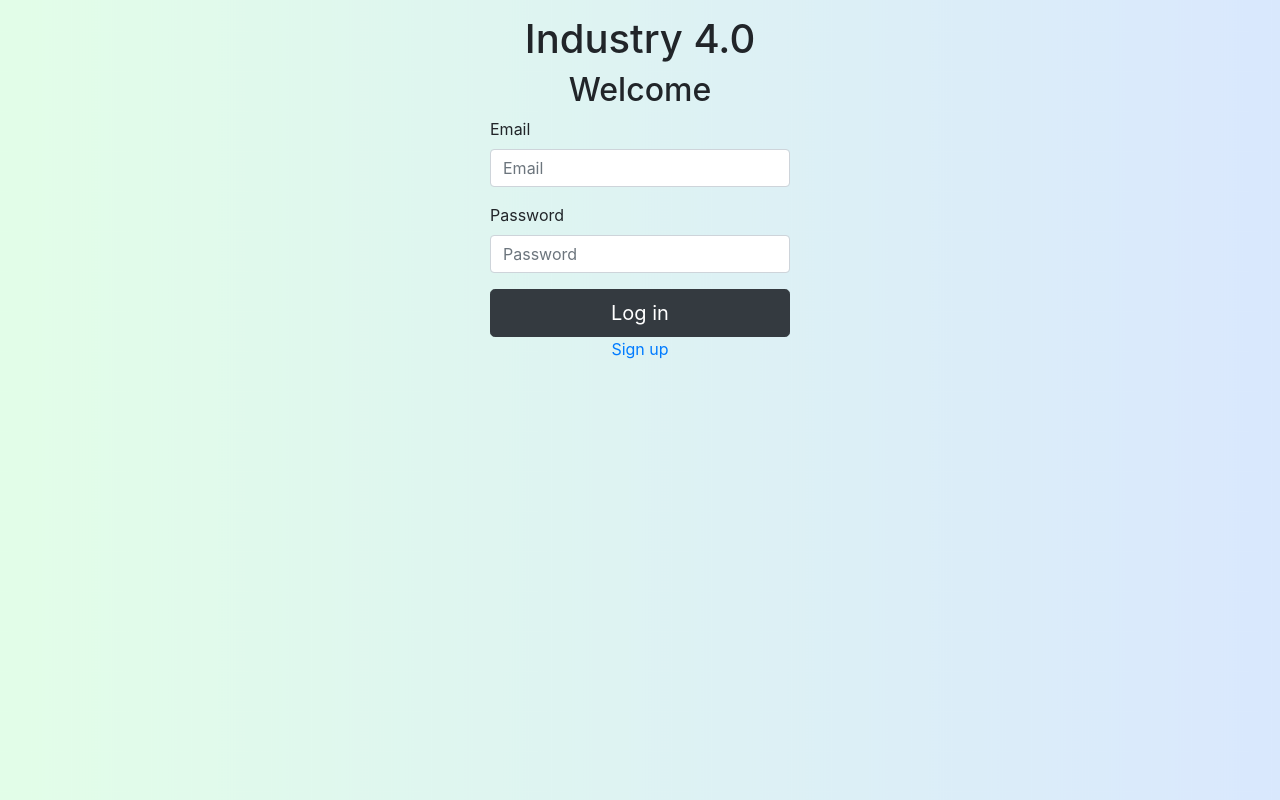
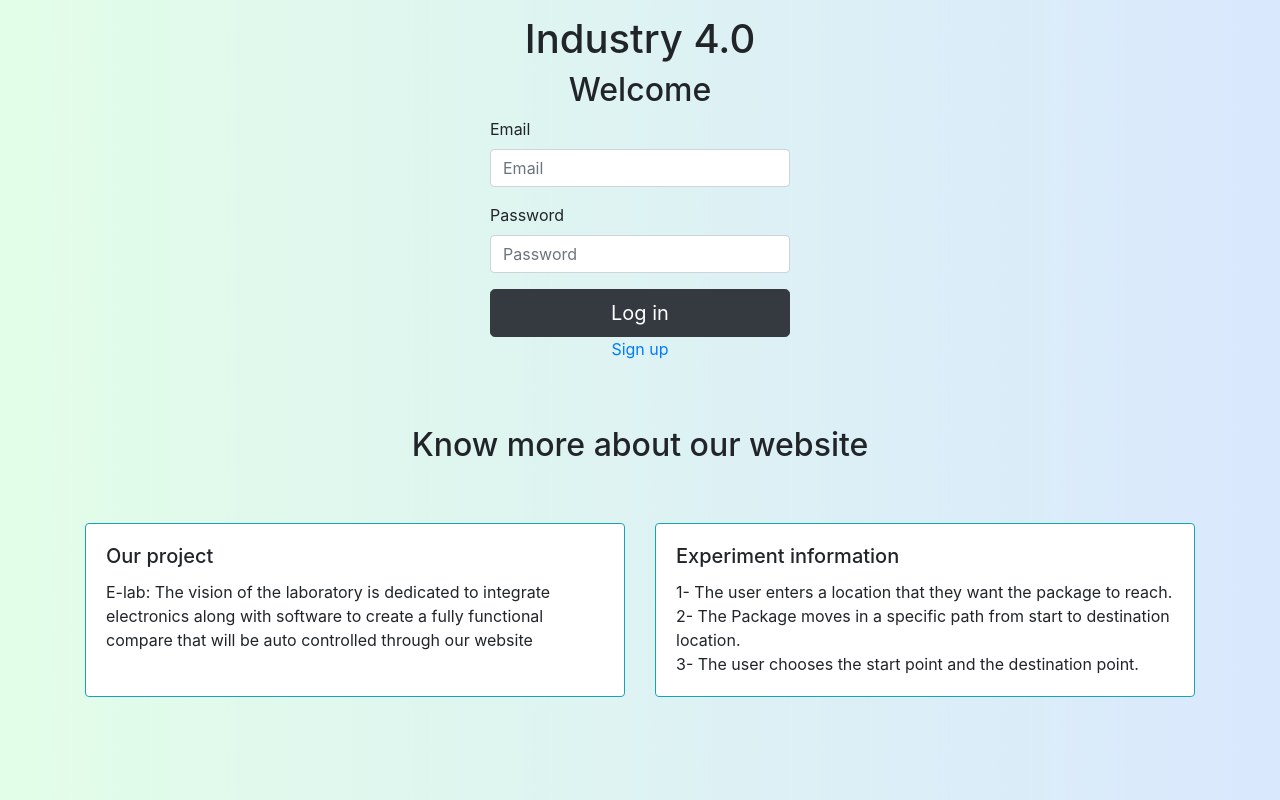
Before and after one commit to AhmedTremo/WebApp, a React (Create React App) app: page / in a window 1280 px wide. Built offline with nearby package versions, Linux system fonts and the light colour scheme.

Commit message:
Add files via upload

```diff
--- a/src/components/Login.js
+++ b/src/components/Login.js
@@ -2,6 +2,10 @@ import React, { Component } from "react";
 import './login.css'
 import { Form, FormGroup, Button, Label, Input } from "reactstrap";
 import fire from "../config/fire";
+import { CardDeck, Card,  Dropdown } from "react-bootstrap";
+import bsCustomFileInput from "bs-custom-file-input";
+import FileUpload from "./FileUpload";
+import { Link } from "react-router-dom";
 class Login extends Component {
     constructor(props) {
         super(props)
@@ -57,6 +61,7 @@ class Login extends Component {
     render() {
         return (
           <div>
+            <div>
           <form onSubmit={this.handleSubmit}>
                 <Form className="login-form">
                   <h1 className="text-center">Industry 4.0</h1>
@@ -94,6 +99,54 @@ class Login extends Component {
                   </div>
                 </Form>
                 </form></div>
+
+
+                <h2
+                  style={{
+                    display: "flex",
+                    justifyContent: "center",
+                    alignItems: "center",
+                    padding: 50,
+                  }}
+                >
+                  Know more about our website
+                </h2>
+                <CardDeck>
+                <Card border="info">
+                    <Card.Body>
+                      <Card.Title center>Our project</Card.Title>
+                      <Card.Text>
+                      E-lab: The vision of the laboratory is dedicated to integrate electronics along with software to create a fully functional compare that will be auto controlled through our website
+                      {" "}
+                      </Card.Text>
+                    </Card.Body>
+
+
+                  </Card>
+
+                  <Card border="info">
+                    <Card.Body>
+                      <Card.Title>Experiment information</Card.Title>
+                      <Card.Text>
+                       1- The user enters a location that they want the package to reach.{"\n"}
+                       <br></br>
+
+                       {"\n"}
+
+                       2- The Package moves in a specific path from start to destination location.{" "}
+                       <br></br>
+                       3- The user chooses the start point and the destination point.{" "}
+
+
+                      </Card.Text>
+                    </Card.Body>
+
+
+                  </Card>
+
+
+                </CardDeck>
+              </div>
         )}}
 
 
--- a/src/components/Register.js
+++ b/src/components/Register.js
@@ -2,6 +2,7 @@ import React, { Component } from "react";
 import axios from "axios";
 import './login.css'
 import fire from "../config/fire";
+import { CardDeck, Card,  Dropdown } from "react-bootstrap";
 import { Form, FormGroup, Button, Label, Input} from "reactstrap";
 class Register extends Component {
     constructor(props) {
@@ -50,6 +51,7 @@ class Register extends Component {
     render() {
         return (
           <div>
+              <div>
           <form onSubmit={this.handleSubmit}>
                 <Form className="login-form">
                   <h1 className="text-center">Industry 4.0</h1>
@@ -95,7 +97,52 @@ class Register extends Component {
                   </Button>
 
                 </Form>
-                </form></div>
+                </form></div>  <h2
+                  style={{
+                    display: "flex",
+                    justifyContent: "center",
+                    alignItems: "center",
+                    padding: 50,
+                  }}
+                >
+                  Know more about our website
+                </h2>
+                <CardDeck>
+                <Card border="info">
+                    <Card.Body>
+                      <Card.Title center>Our project</Card.Title>
+                      <Card.Text>
+                      E-lab: The vision of the laboratory is dedicated to integrate electronics along with software to create a fully functional compare that will be auto controlled through our website
+                      {" "}
+                      </Card.Text>
+                    </Card.Body>
+
+
+                  </Card>
+
+                  <Card border="info">
+                    <Card.Body>
+                      <Card.Title>Experiment information</Card.Title>
+                      <Card.Text>
+                       1- The user enters a location that they want the package to reach.{"\n"}
+                       <br></br>
+
+                       {"\n"}
+
+                       2- The Package moves in a specific path from start to destination location.{" "}
+                       <br></br>
+                       3- The user chooses the start point and the destination point.{" "}
+
+
+                      </Card.Text>
+                    </Card.Body>
+
+
+                  </Card>
+
+
+                </CardDeck>
+                </div>
         )}}
 
 
```
